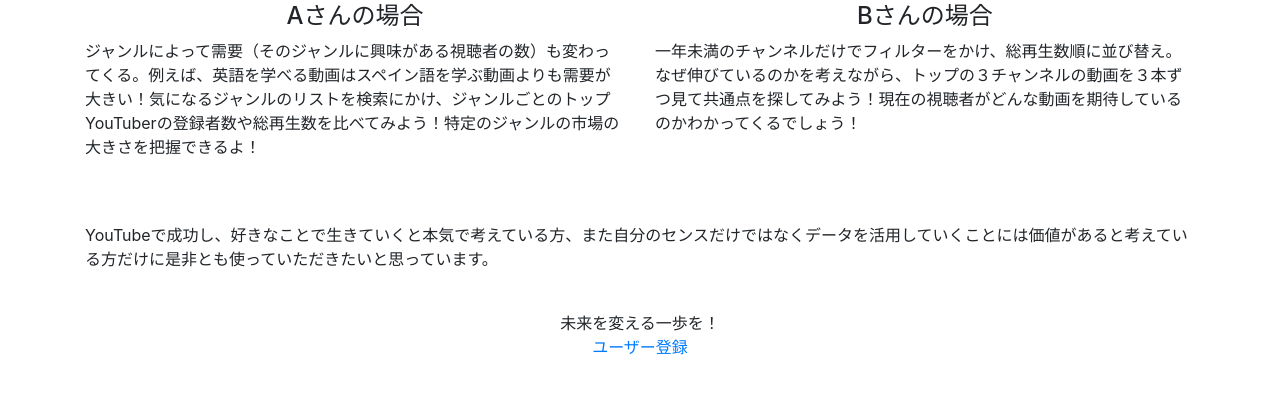
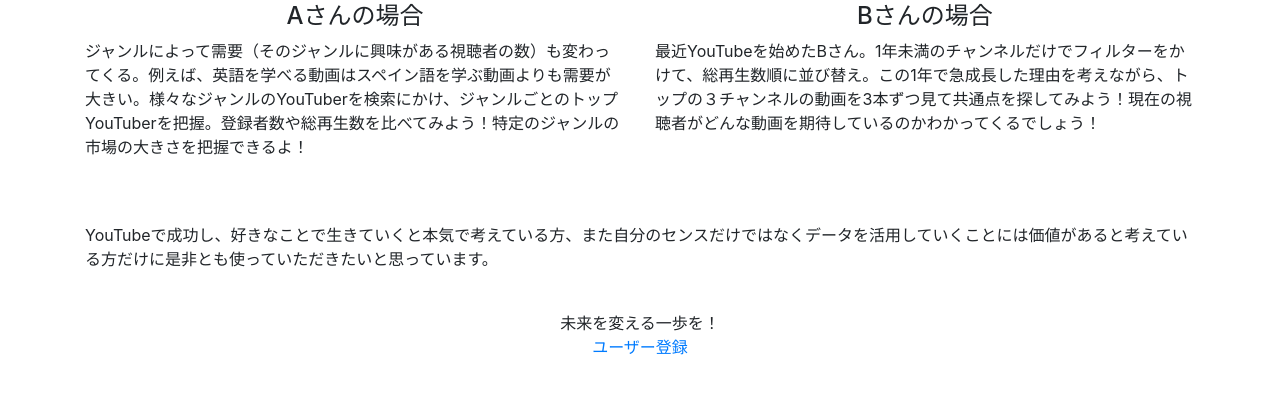
Before and after one commit to motsuka1/youtube_analyzer, a Django app: page / in a window 1280 px wide. Shown: the part 3776-4175 px from the top of the page. Run offline with Django 3.2, Linux system fonts and the light colour scheme; some libraries are stand-ins or nearby versions.

Commit message:
final check before deploy

```diff
--- a/statsgetter/templates/statsgetter/home.html
+++ b/statsgetter/templates/statsgetter/home.html
@@ -149,7 +149,7 @@
         <div class="col-md-7">
           <br>
           <h3 class="featurette-heading text-center offer-subheading">ステップ１:気になるジャンルの<br>チャンネルリストを用意</h3>
-          <p>自分のチャンネルのジャンル、または気になるジャンルのチャンネルリストを用意します。チャンネル名だけで構いません。また、一音一句正確である必要もありません。同じジャンル内に位置しているであろうチャンネルを思いつくままに書きとめてください。*現在、当サービスによるチャンネルリストの提供を検討しています。</p>
+          <p>自分のチャンネルのジャンル、または気になるジャンルのチャンネルリストを用意します。チャンネル名だけで構いません。また、一音一句正確である必要もありません。同じジャンル内に位置しているであろうチャンネルを思いつくままに書きとめてください。</p>
         </div>
         <div class="col-md-5">
           <img class="featurette-image-solution-1 img-fluid mx-auto" src="{% static 'images/channel-list.png' %}" alt="Generic placeholder image">
@@ -163,7 +163,7 @@
           <p>用意したリストを検索ボックスに入力し、検索ボタンをクリック。入力されたキーワードをもとに、システムがチャンネルの統計データを表示します。</p>
         </div>
         <div class="col-md-5 order-md-1">
-          <img class="featurette-image-solution-2 img-fluid mx-auto" src="{% static 'images/search-white.png' %}" alt="Generic placeholder image">
+          <img class="featurette-image-solution-2 img-fluid mx-auto" src="{% static 'images/site-search.png' %}" alt="Generic placeholder image">
         </div>
       </div>
 
@@ -171,7 +171,7 @@
         <div class="col-md-7">
           <br>
           <h3 class="featurette-heading text-center offer-subheading">ステップ３:エクセルにダウンロードし<br>自由に分析！</h3>
-          <p>検索して得たデータを普段お使いのエクセルにダウンロードする機能も提供しております。</p>
+          <p>検索して得たデータを普段お使いのエクセルにダウンロードする機能も提供しております。取得した統計をもとに1動画あたりの再生数が多い順に並び替えたり、1年未満に開設されたチャンネルだけを分析したり、発想しだいで自由に分析できます。</p>
         </div>
         <div class="col-md-5">
           <img class="featurette-image img-fluid mx-auto" src="{% static 'images/excel-example.png' %}" alt="Generic placeholder image">
@@ -187,12 +187,12 @@
         <div class="col-lg-6 text-center">
           <img class="rounded-circle" src="{% static 'images/man-2.png' %}" alt="Generic placeholder image" width="140" height="140">
           <h4 class="text-center">ジャンルを決め切れていない<br>Aさんの場合</h4>
-          <p class="text-left">ジャンルによって需要（そのジャンルに興味がある視聴者の数）も変わってくる。例えば、英語を学べる動画はスペイン語を学ぶ動画よりも需要が大きい！気になるジャンルのリストを検索にかけ、ジャンルごとのトップYouTuberの登録者数や総再生数を比べてみよう！特定のジャンルの市場の大きさを把握できるよ！</p>
+          <p class="text-left">ジャンルによって需要（そのジャンルに興味がある視聴者の数）も変わってくる。例えば、英語を学べる動画はスペイン語を学ぶ動画よりも需要が大きい。様々なジャンルのYouTuberを検索にかけ、ジャンルごとのトップYouTuberを把握。登録者数や総再生数を比べてみよう！特定のジャンルの市場の大きさを把握できるよ！</p>
         </div><!-- /.col-lg-4 -->
         <div class="col-lg-6 text-center">
           <img class="rounded-circle" src="{% static 'images/man.png' %}" alt="Generic placeholder image" width="140" height="140">
           <h4>期待値要素を特定したい、<br>Bさんの場合</h4>
-          <p class="text-left">一年未満のチャンネルだけでフィルターをかけ、総再生数順に並び替え。なぜ伸びているのかを考えながら、トップの３チャンネルの動画を３本ずつ見て共通点を探してみよう！現在の視聴者がどんな動画を期待しているのかわかってくるでしょう！</p>
+          <p class="text-left">最近YouTubeを始めたBさん。1年未満のチャンネルだけでフィルターをかけて、総再生数順に並び替え。この1年で急成長した理由を考えながら、トップの３チャンネルの動画を3本ずつ見て共通点を探してみよう！現在の視聴者がどんな動画を期待しているのかわかってくるでしょう！</p>
         </div><!-- /.col-lg-4 -->
       </div><!-- /.row -->
     </div>
```
